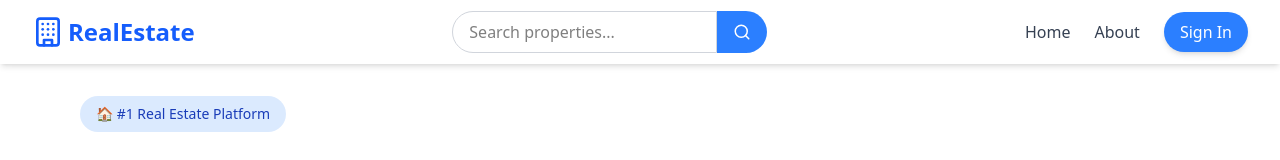
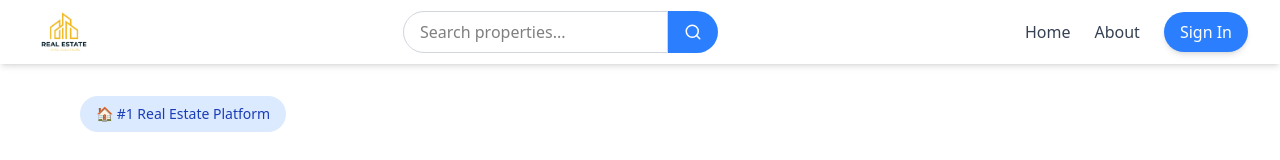
Before and after one commit to hussainjamal760/mern-real-estate, a React (Vite) app in the folder client/: page / in a window 1280 px wide. Shown: the top 160 px of the page. Built offline with nearby package versions, Linux system fonts and the light colour scheme; no server answers.

Commit message:
logo added

```diff
--- a/client/index.html
+++ b/client/index.html
@@ -2,7 +2,7 @@
 <html lang="en">
   <head>
     <meta charset="UTF-8" />
-    <link rel="icon" type="image/svg+xml" href="/vite.svg" />
+    <link rel="icon" type="image/svg+xml" href="./src/assets/logo.jpg" />
     <meta name="viewport" content="width=device-width, initial-scale=1.0" />
     <title>Real-Estate</title>
   </head>
--- a/client/src/components/Navbar.jsx
+++ b/client/src/components/Navbar.jsx
@@ -31,11 +31,15 @@ export default function Navbar() {
       <div className="max-w-7xl mx-auto px-4 sm:px-6 lg:px-8">
         <div className="flex justify-between h-16 items-center">
           <div className="flex-shrink-0 text-2xl font-bold flex items-center gap-2 text-blue-600">
-            <Link to={"/"} className="flex items-center gap-1">
-              <Building size={32} className="text-blue-600" />
-              <span className="hidden sm:block font-semibold">RealEstate</span>
-            </Link>
-          </div>
+  <Link to={"/"} className="flex items-center gap-2">
+    <img
+      src="/src/assets/logo.jpg"
+      alt="Logo"
+      className="w-16 h-16 rounded-full object-cover"
+    />
+  </Link>
+</div>
+
 
           <div className="hidden md:flex flex-1 justify-center">
           <form onSubmit={handleSubmit}>
```
Also changed, not shown: client/src/assets/logo.jpg (added).
